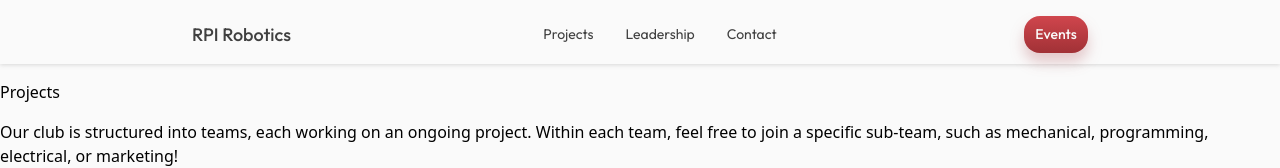
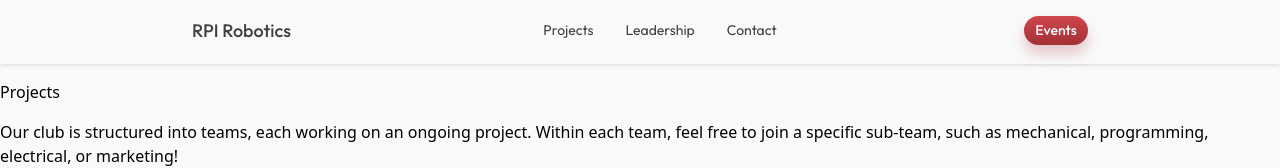
Before and after one commit to haydenheroux/rpi-robotics-website, a React (Vite) app: page / in a window 1280 px wide. Shown: the top 168 px of the page. Built offline with nearby package versions, Linux system fonts and the light colour scheme.

Commit message:
Reduce 'Events' button height.

```diff
--- a/src/components/Nav.tsx
+++ b/src/components/Nav.tsx
@@ -10,7 +10,7 @@ function Nav() {
           <span className="type-nav text-neutral-700">Leadership</span>
           <span className="type-nav text-neutral-700">Contact</span>
         </div>
-        <span className="w-16 p-2 text-center type-nav-bold brand-button">
+        <span className="w-16 px-2 py-1 text-center type-nav-bold brand-button">
           Events
         </span>
       </div>
```
